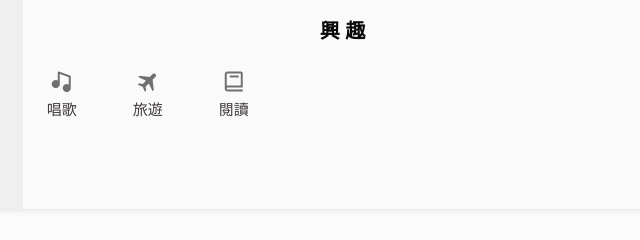
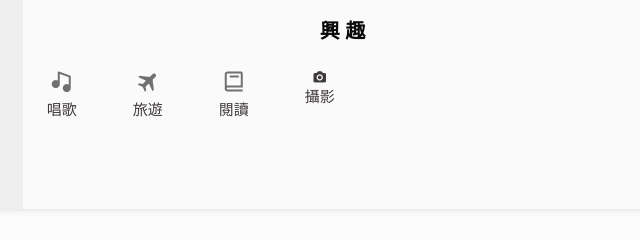
Before and after one commit to maggie061715/My-Resume, a plain HTML site: page resume/index.html in a window 1280 px wide. Shown: the part 1100-1340 px from the top of the page, 456-1096 px from the left. Drawn offline with nearby package versions, Linux system fonts and the light colour scheme.

Commit message:
first commit

```diff
--- a/resume/index.html
+++ b/resume/index.html
@@ -326,6 +326,10 @@
                             <i class="bx bx-book interests_icon"></i>
                             <span class="interests_name">閱讀</span>
                         </div>
+                        <div class="interests_content">
+                            <i class='bx bxs-camera'></i>
+                            <span class="interests_name">攝影</span>
+                        </div>
                     </div>
                 </section>
             </div>
```
